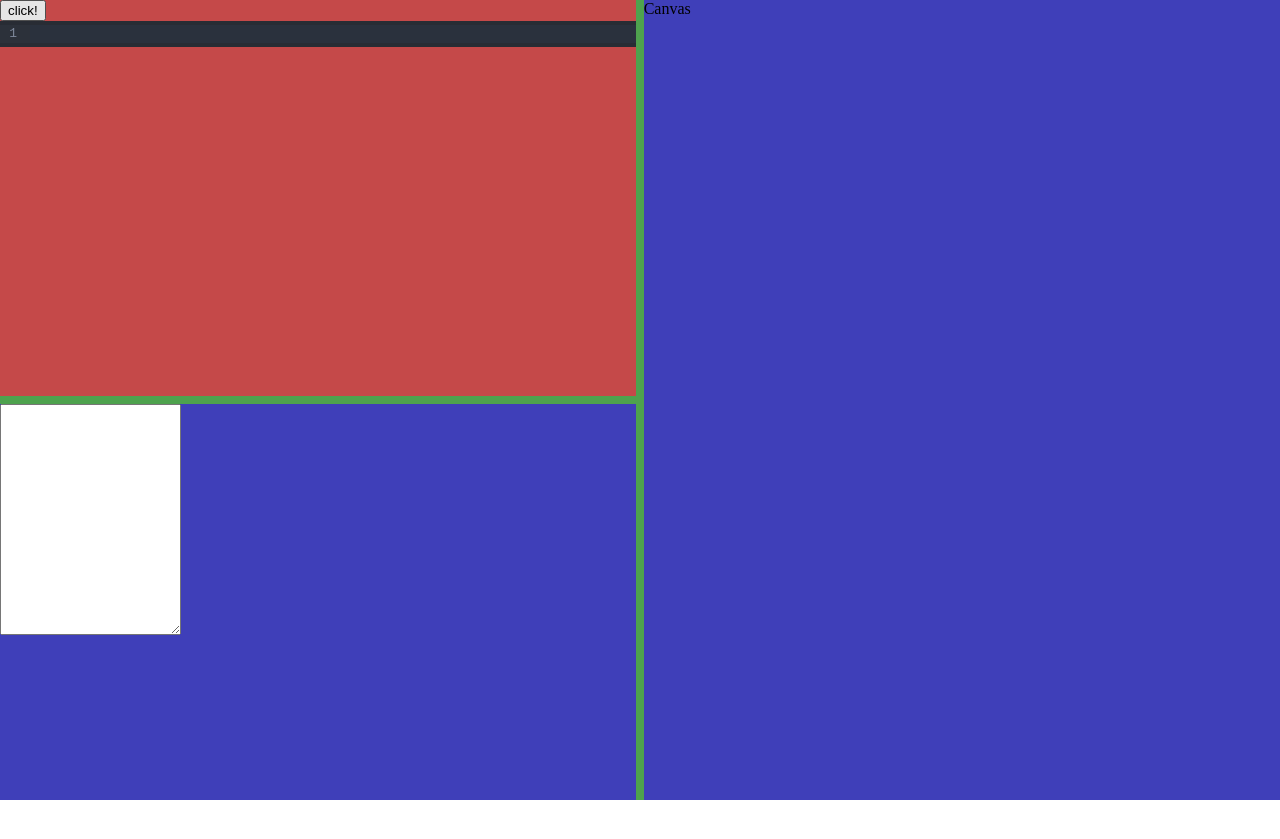
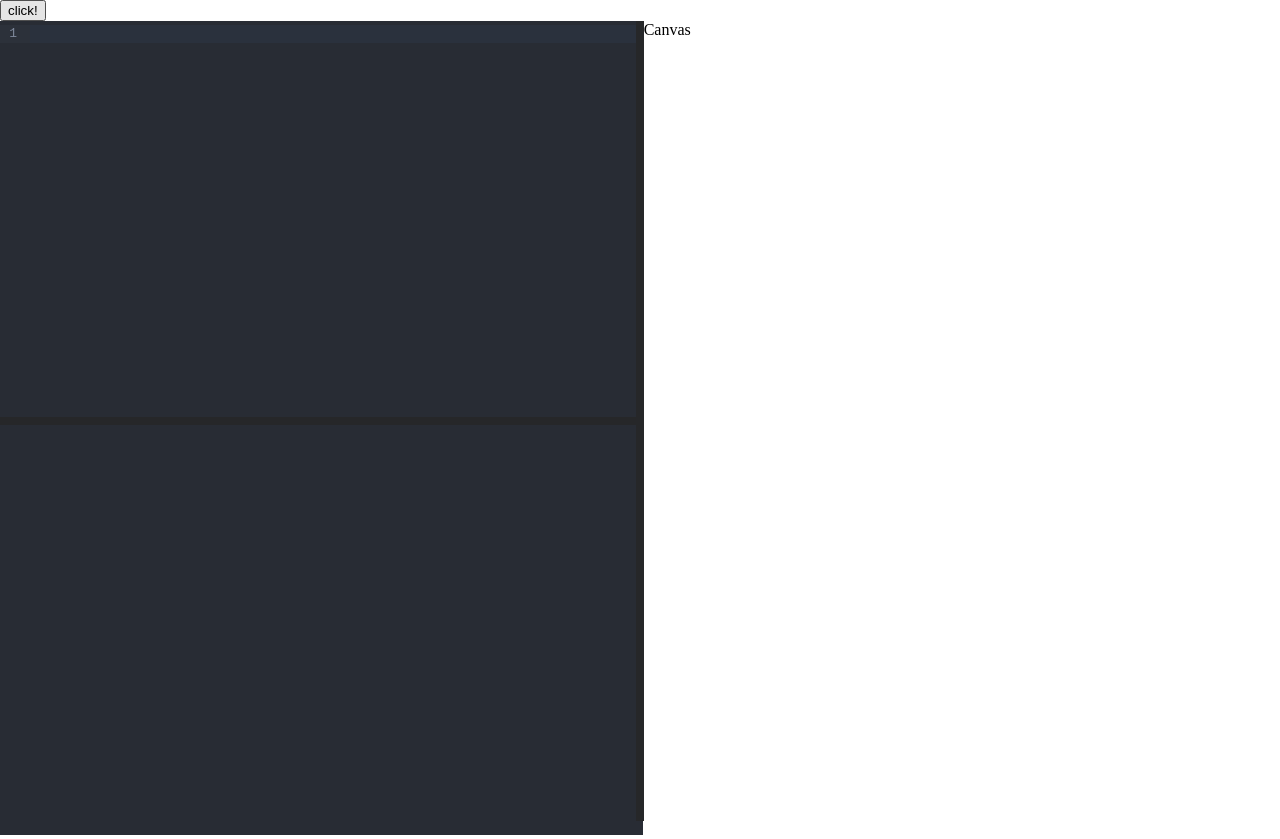
Before and after one commit to jl-wynen/pyrihelion, a Vue app: page / in a window 1280 px wide. Before the commit the page ends 800 px from the top, so only its background shows below. Built offline with nearby package versions, Linux system fonts and the light colour scheme.

Commit message:
Start styling

```diff
--- a/src/App.vue
+++ b/src/App.vue
@@ -15,19 +15,15 @@ import SplitPane from "./components/SplitPane.vue"
 
 <template>
   <div id="app-main">
+    <span class="toolbar"> <button @click="setCode">click!</button></span>
     <SplitPane direction="horizontal">
       <template v-slot:first>
         <SplitPane direction="vertical">
           <template v-slot:first>
-            <button @click="setCode">click!</button>
-            <div class="editor">
-              <Editor ref="editor" />
-            </div>
+            <Editor ref="editor" />
           </template>
           <template v-slot:second>
-            <div class="text-output">
-              <TextOutput ref="textOutput" />
-            </div>
+            <TextOutput ref="textOutput" />
           </template>
         </SplitPane>
       </template>
--- a/src/components/Editor.vue
+++ b/src/components/Editor.vue
@@ -34,3 +34,20 @@ defineExpose({
 <template>
   <div id="editor"></div>
 </template>
+
+<style lang="scss">
+#editor {
+  display: flex;
+  flex-direction: column;
+  width: 100%;
+  height: 100%;
+}
+
+.cm-editor {
+  height: 100%;
+}
+
+.cm-scroller {
+  overflow: auto;
+}
+</style>
--- a/src/components/SplitPane.vue
+++ b/src/components/SplitPane.vue
@@ -101,29 +101,25 @@ $splitter-thickness: 1ex;
 .splitpane-horizontal {
   & > .pane-first {
     width: calc(v-bind("sizes.first") - $splitter-thickness / 2);
-    background: #c54949;
   }
 
   & > .pane-second {
     width: calc(v-bind("sizes.second") - $splitter-thickness / 2);
-    background: #3f3fb9;
   }
 }
 
 .splitpane-vertical {
   & > .pane-first {
     height: calc(v-bind("sizes.first") - $splitter-thickness / 2);
-    background: #c54949;
   }
 
   & > .pane-second {
     height: calc(v-bind("sizes.second") - $splitter-thickness / 2);
-    background: #3f3fb9;
   }
 }
 
 .pane-splitter {
-  background: #4ea24e;
+  background: var(--color-background);
 
   &-horizontal {
     width: $splitter-thickness;
--- a/src/components/TextOutput.vue
+++ b/src/components/TextOutput.vue
@@ -5,7 +5,6 @@ const content = ref<string>("")
 
 function setContent(newContent: string) {
   content.value = newContent
-  console.log("setting")
 }
 
 defineExpose({
@@ -14,9 +13,22 @@ defineExpose({
 </script>
 
 <template>
-  <textarea id="text-output" name="text-output" rows="15" readonly="true">
-    {{ content }}
-  </textarea>
+  <textarea id="text-output" name="text-output" rows="15" readonly="true">{{
+    content
+  }}</textarea>
 </template>
 
-<style scoped></style>
+<style lang="scss">
+$padding: 1ex;
+
+#text-output {
+  width: calc(100% - $padding);
+  height: 100%;
+  resize: none;
+  margin: 0;
+  padding: $padding;
+  border: none;
+  background: #282c34;
+  color: #c4c4c4;
+}
+</style>
--- a/src/style.scss
+++ b/src/style.scss
@@ -1,3 +1,7 @@
+:root {
+  --color-background: #262729;
+}
+
 html,
 body {
   height: 100%;
```
